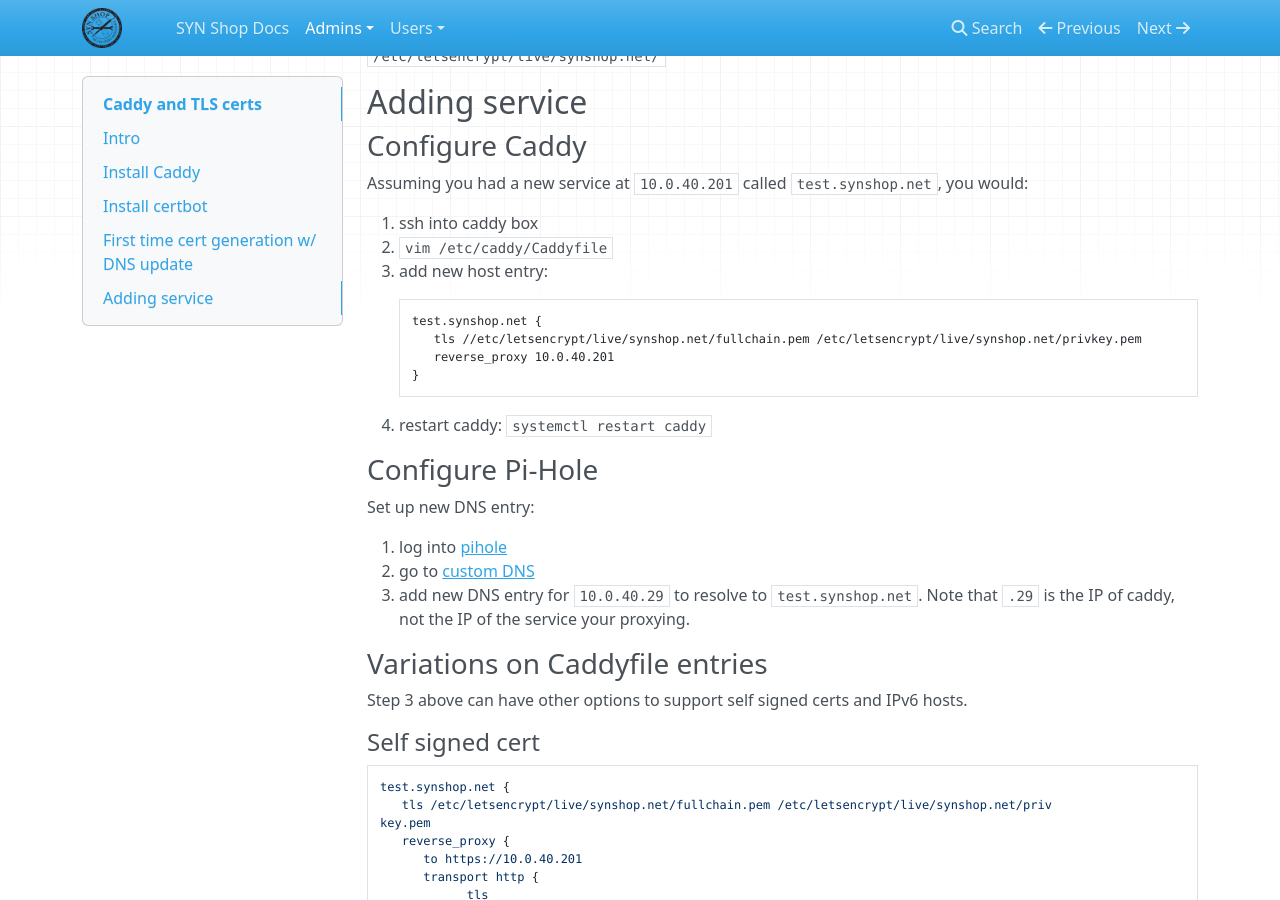
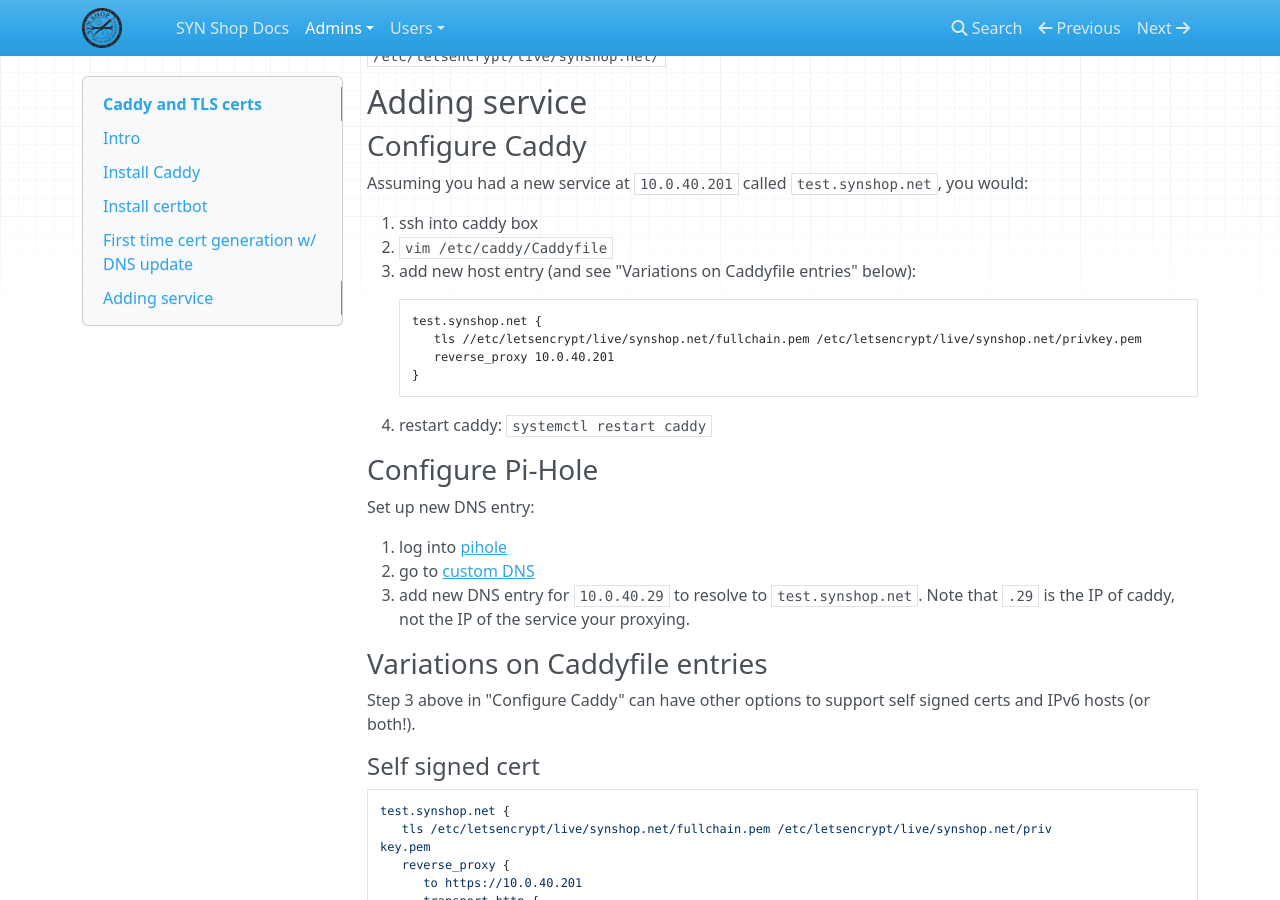
Before and after one commit to synshop/rtfm, an MkDocs documentation site: the page built from docs/admins/Caddy and TLS certs.md, in a window 1280 px wide and 900 px high, scrolled down 1339 px. Built offline with MkDocs 1.6.1, drawn with Linux system fonts in a browser that asks for light colours; nearby versions of some CDN libraries.

Commit message:
Update Caddy and TLS certs.md

```diff
--- a/docs/admins/Caddy and TLS certs.md
+++ b/docs/admins/Caddy and TLS certs.md
@@ -82,7 +82,7 @@
 
 1. ssh into caddy box
 2. `vim /etc/caddy/Caddyfile`
-3. add new host entry:
+3. add new host entry (and see "Variations on Caddyfile entries" below):
 
         test.synshop.net {
            tls //etc/letsencrypt/live/synshop.net/fullchain.pem /etc/letsencrypt/live/synshop.net/privkey.pem
@@ -102,7 +102,7 @@
 
 ### Variations on Caddyfile entries
 
-Step 3 above can have other options to support self signed certs and IPv6 hosts.
+Step 3 above in "Configure Caddy" can have other options to support self signed certs and IPv6 hosts (or both!).
 
 #### Self signed cert
 
```
